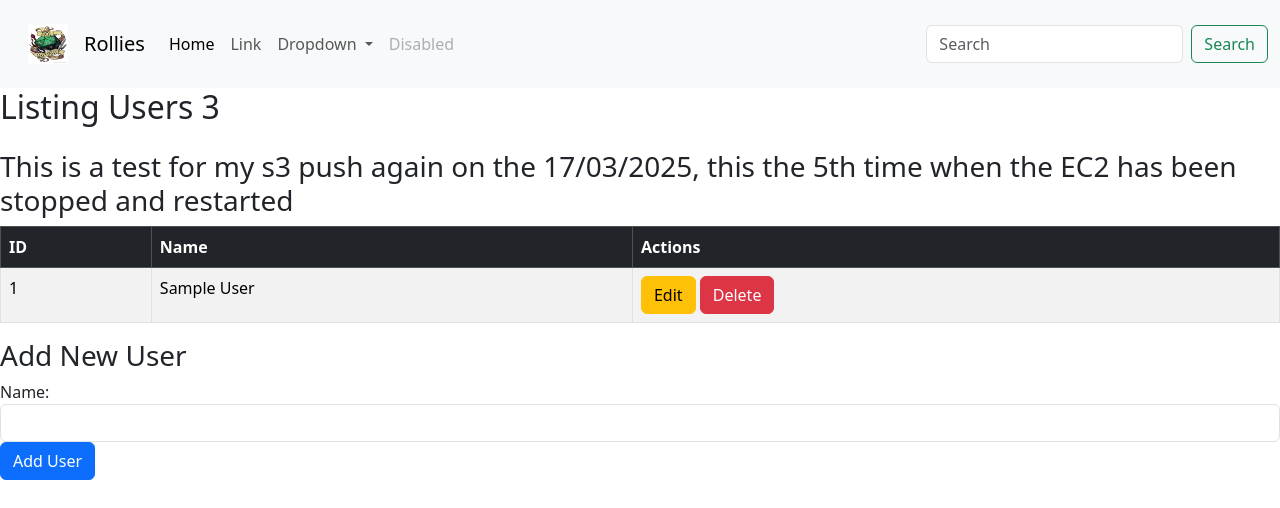
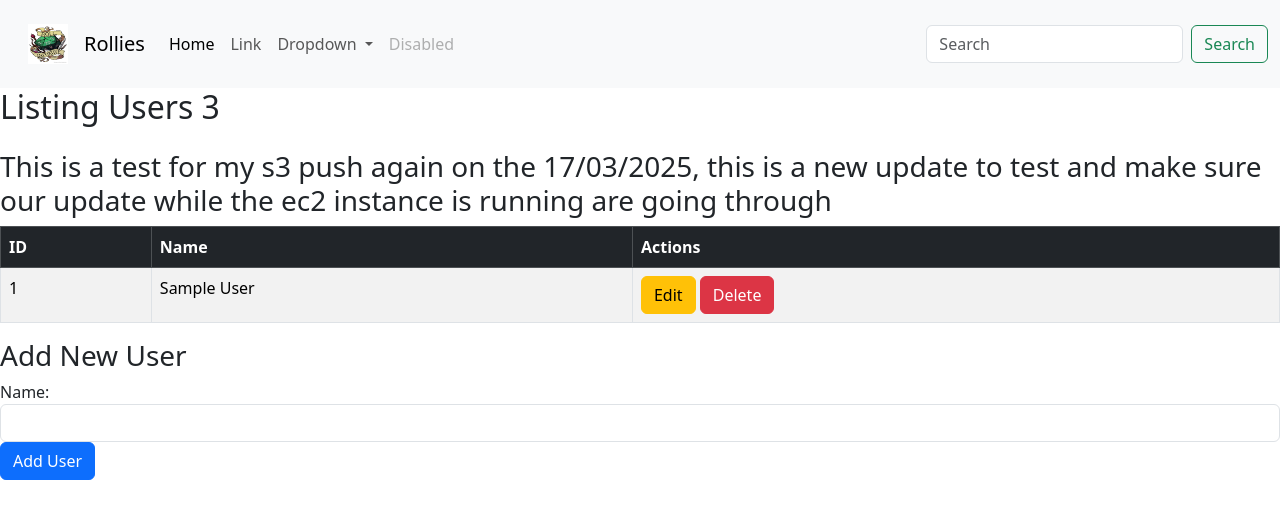
Before and after one commit to CodingWithGavin/collegeproject, a Flask app: page / in a window 1280 px wide. Shown: the top 508 px of the page. Run offline with Flask 3, Linux system fonts and the light colour scheme; tables that the repository leaves empty hold one stand-in row (values such as "Sample post").

Commit message:
Testing our S3 push while the ec2 instance is still running one more time

```diff
--- a/app/templates/home/index.html
+++ b/app/templates/home/index.html
@@ -16,7 +16,7 @@
 
     <h2 class="mb-4">Listing Users 3 </h2>
 
-    <h3> This is a test for my s3 push again on the 17/03/2025, this the 5th time when the EC2 has been stopped and restarted </h3>
+    <h3> This is a test for my s3 push again on the 17/03/2025, this is a new update to test and make sure our update while the ec2 instance is running are going through </h3>
 
     <table class="table table-striped table-bordered table-hover">
         <thead class="table-dark">
```
